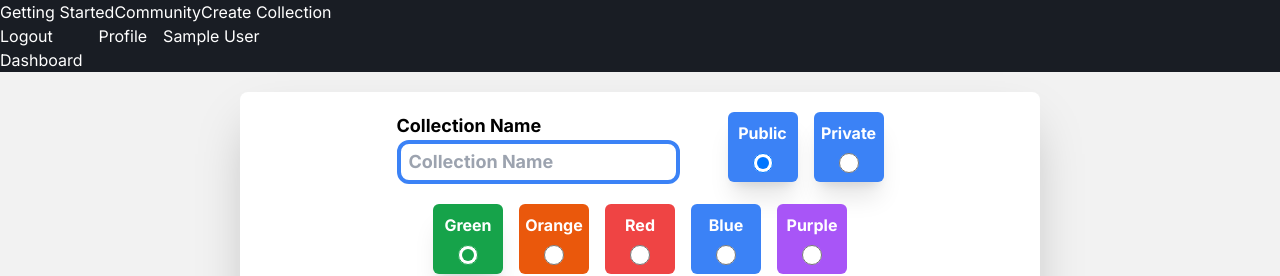
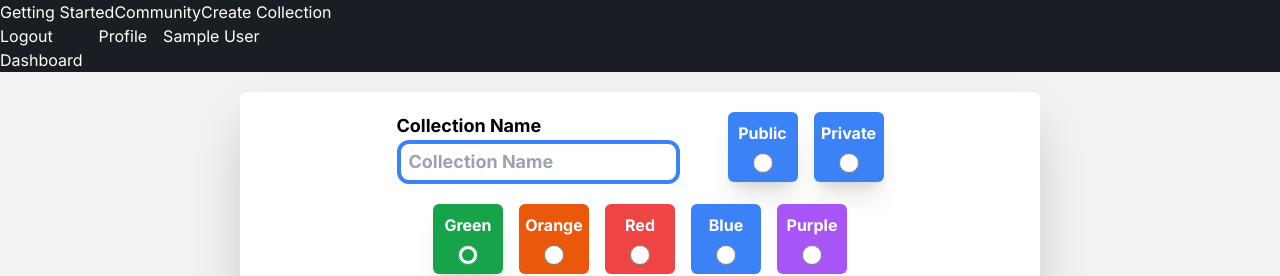
Before and after one commit to SamStrike98/collection-tracker, a Next.js app: page /collections/create in a window 1280 px wide. Shown: the top 276 px of the page. Built offline with nearby package versions, Linux system fonts and the light colour scheme; no server answers; sample sign-in values are in the browser's storage.

Commit message:
Trying to fix build error.

```diff
--- a/components/CreateCollection.jsx
+++ b/components/CreateCollection.jsx
@@ -50,7 +50,7 @@ const CreateCollection = ({ userId }) => {
 
     const [formData, setFormData] = useState({ name: '', isPublic: '' });
 
-    const [publicRadioValue, setPublicRadioValue] = useState('true')
+    const [publicRadioValue, setPublicRadioValue] = useState(true)
     const [colourRadioValue, setColourRadioValue] = useState('green')
     const [iconRadioValue, setIconRadioValue] = useState('rocket')
     // console.log(formData.title)
--- a/components/ItemCard.jsx
+++ b/components/ItemCard.jsx
@@ -1,3 +1,5 @@
+'use client'
+
 import { FaRegTrashAlt } from "react-icons/fa";
 
 const ItemCard = ({ name, notes, setArr, id }) => {
```
